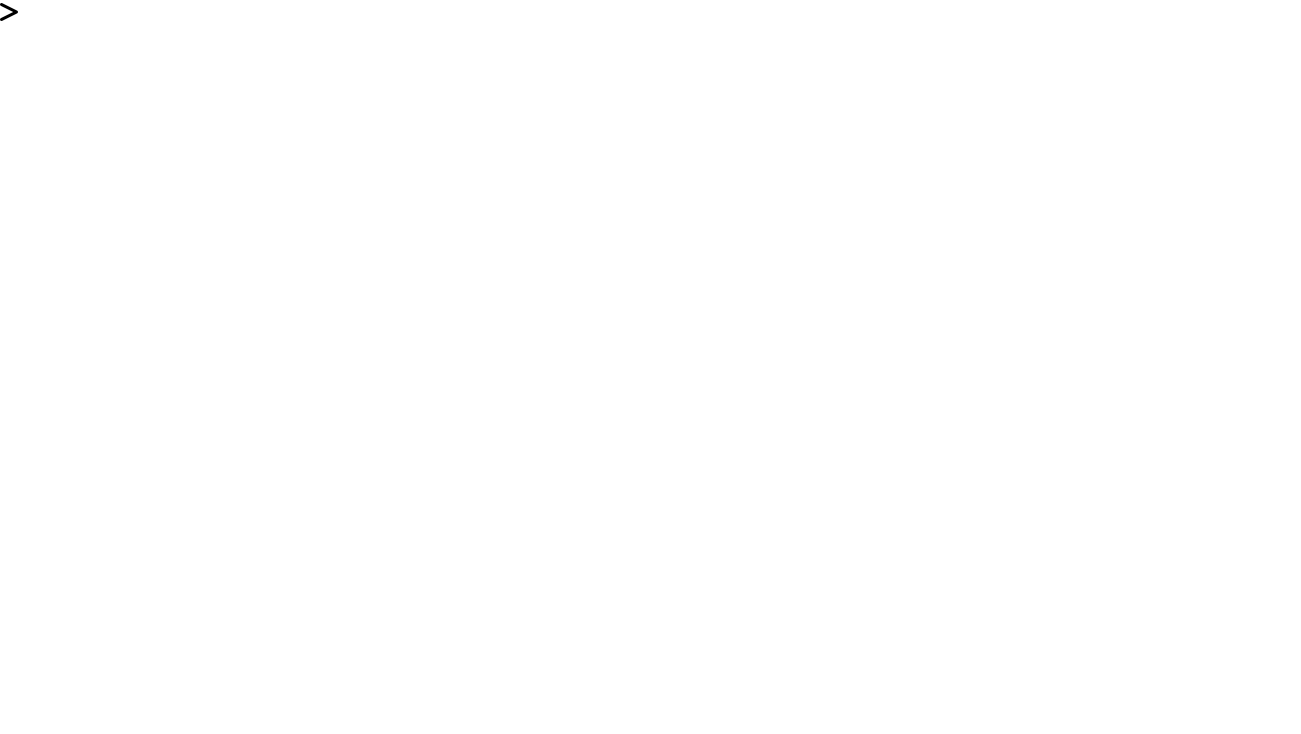
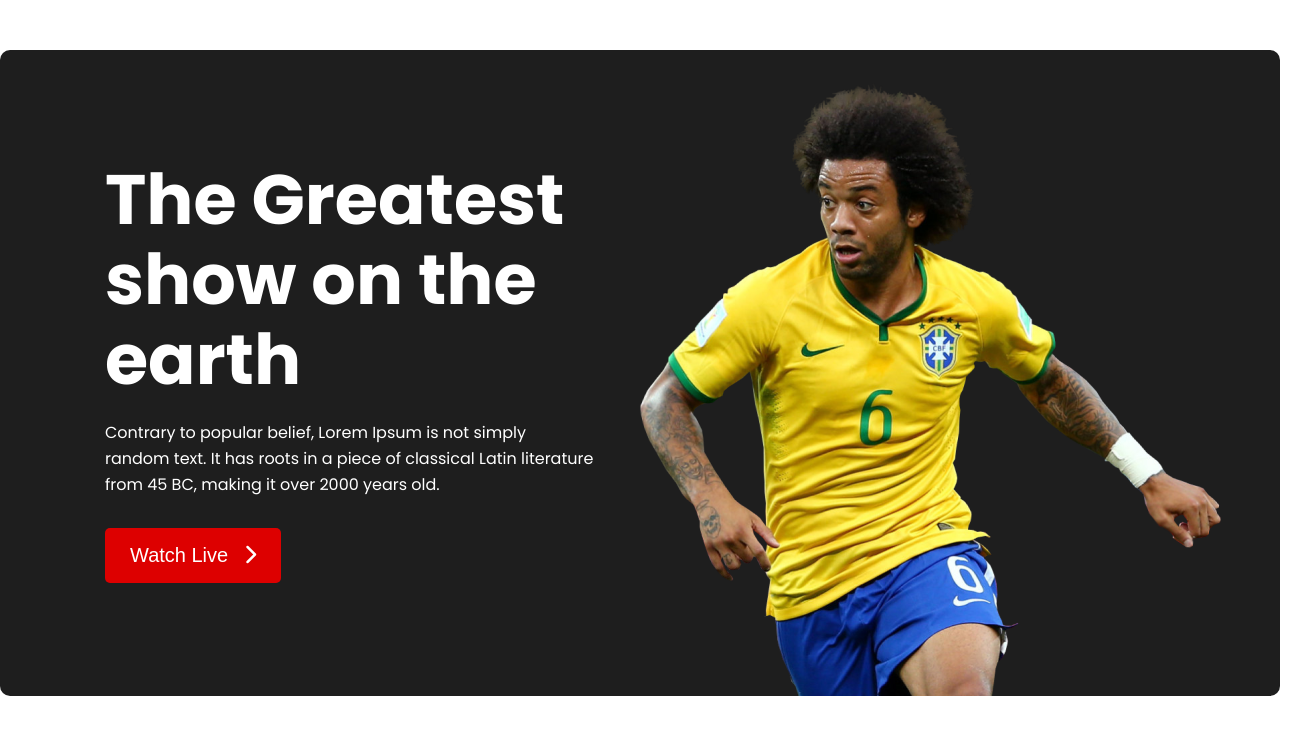
Before and after one commit to golamrabbani93/world-cup, a plain HTML site: page index.html in a window 1280 px wide. Shown: the whole page, 1301 px wide, since content can reach past the window. Drawn offline with Linux system fonts and the light colour scheme.

Commit message:
banner section style end

```diff
--- a/css/style.css
+++ b/css/style.css
@@ -16,8 +16,17 @@
 body {
 	font-family: "Poppins", sans-serif;
 }
+
+.center {
+	display: flex;
+	justify-content: center;
+	margin-top: 50px;
+}
 .container {
 	width: 1321px;
+}
+.width-50 {
+	width: 50%;
 }
 .active-btn {
 	background: #dd0000;
@@ -29,3 +38,62 @@ body {
 /*
  *Common Style End
  */
+
+/*
+ *banner Section Style Start
+ */
+.radius {
+	border-radius: 10px;
+}
+
+/*
+  *banner text
+  */
+.banner {
+	display: flex;
+}
+.banner-title {
+	padding: 110px 0 110px 105px;
+}
+.title {
+	color: #fff;
+	font-size: 70px;
+	font-weight: 700;
+	line-height: 80px;
+}
+.sub-title {
+	font-weight: 400;
+	font-size: 16px;
+	line-height: 26px;
+	color: #fff;
+	padding-top: 20px;
+}
+.btn {
+	padding: 16px 25px;
+	font-weight: 400;
+	font-size: 20px;
+	margin-top: 30px;
+	border: none;
+	border-radius: 5px;
+	cursor: pointer;
+}
+.icon {
+	margin-left: 10px;
+}
+.icon i {
+	font-weight: 600;
+	font-size: 20px;
+}
+/*
+ *banner image
+ */
+.banner-image img {
+	width: 581px;
+	height: 613px;
+	margin: 33px 80px 0 0;
+}
+
+/*
+ *banner Section Style end
+
+ */
--- a/index.html
+++ b/index.html
@@ -11,6 +11,25 @@
 		<link rel="stylesheet" href="css/style.css" />
 	</head>
 	<body>
-		<h2><i class="fa-solid fa-greater-than"></i></h2>
+		<!--* Banner section start -->
+		<header class="center">
+			<div class="container bg-color radius">
+				<div class="banner">
+					<div class="banner-title width-50">
+						<h1 class="title">The Greatest show on the earth</h1>
+						<p class="sub-title">
+							Contrary to popular belief, Lorem Ipsum is not simply <br />
+							random text. It has roots in a piece of classical Latin literature <br />
+							from 45 BC, making it over 2000 years old.
+						</p>
+						<button class="btn active-btn">
+							Watch Live <span class="icon"><i class="fa-solid fa-chevron-right"></i></span>
+						</button>
+					</div>
+					<div class="banner-image width-50"><img src="images/banner.png" alt="" /></div>
+				</div>
+			</div>
+		</header>
+		<!--* Banner section End -->
 	</body>
 </html>
```
Also changed, not shown: images/Banner Image.png (deleted), images/banner.png (added).
